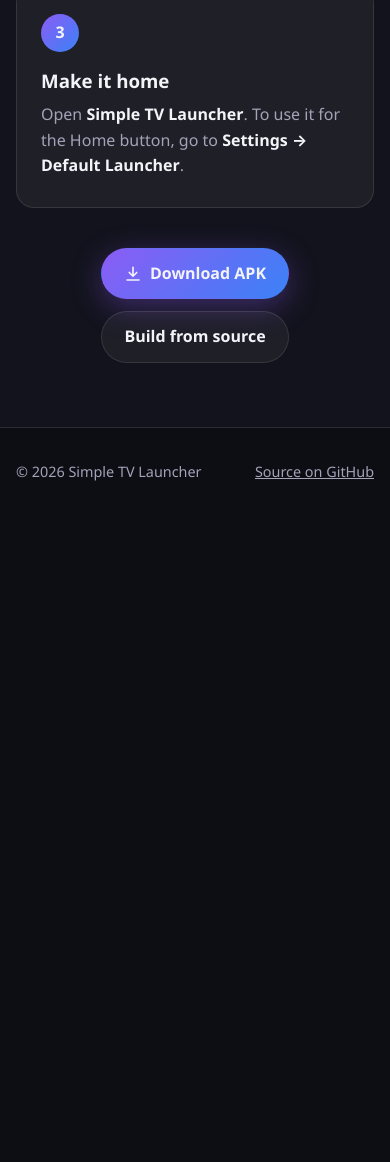
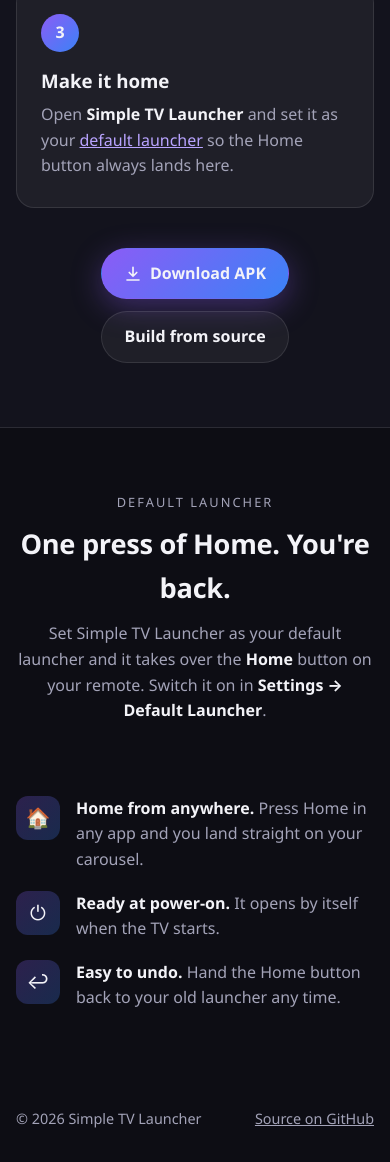
Before and after one commit to mdev64/simple-tv-launcher, a plain HTML site: page index.html in a window 390 px wide. Shown: the part 4850-6012 px from the top of the page. Before the commit the page ends 5365 px from the top, so only its background shows below. Drawn offline with Linux system fonts and the light colour scheme.

Commit message:
update web

```diff
--- a/index.html
+++ b/index.html
@@ -24,6 +24,7 @@
         <a href="#screens">Screens</a>
         <a href="#remote">Remote</a>
         <a href="#install">Install</a>
+        <a href="#home-button">Home button</a>
       </nav>
       <a class="btn btn-small" href="https://github.com/mdev64/simple-tv-launcher">GitHub</a>
     </div>
@@ -183,7 +184,7 @@
           <li class="reveal">
             <span class="step-n">1</span>
             <h3>Download</h3>
-            <p>Get <code>release-signed.apk</code> from the
+            <p>Get <code>simple-tv-launcher-vX.X.X.apk</code> from the
               <a href="https://github.com/mdev64/simple-tv-launcher/releases/latest">latest release</a>.</p>
           </li>
           <li class="reveal">
@@ -194,8 +195,8 @@
           <li class="reveal">
             <span class="step-n">3</span>
             <h3>Make it home</h3>
-            <p>Open <strong>Simple TV Launcher</strong>. To use it for the Home button, go to
-              <strong>Settings → Default Launcher</strong>.</p>
+            <p>Open <strong>Simple TV Launcher</strong> and set it as your
+              <a href="#home-button">default launcher</a> so the Home button always lands here.</p>
           </li>
         </ol>
         <div class="cta center">
@@ -205,6 +206,27 @@
           </a>
           <a class="btn" href="https://github.com/mdev64/simple-tv-launcher/blob/main/doc/BUILD.md">Build from source</a>
         </div>
+      </div>
+    </section>
+
+    <section class="section" id="home-button">
+      <div class="wrap home-grid">
+        <div>
+          <p class="eyebrow left">Default launcher</p>
+          <h2 class="section-title left">One press of Home. <br>You're back.</h2>
+          <p class="section-sub left">Set Simple TV Launcher as your default launcher and it takes over
+            the <strong>Home</strong> button on your remote. Switch it on in
+            <strong>Settings → Default Launcher</strong>.</p>
+        </div>
+        <ul class="perks">
+          <li><span class="perk-icon" aria-hidden="true">🏠</span>
+            <span><strong>Home from anywhere.</strong> Press Home in any app and you land straight on
+              your carousel.</span></li>
+          <li><span class="perk-icon" aria-hidden="true">⏻</span>
+            <span><strong>Ready at power-on.</strong> It opens by itself when the TV starts.</span></li>
+          <li><span class="perk-icon" aria-hidden="true">↩</span>
+            <span><strong>Easy to undo.</strong> Hand the Home button back to your old launcher any time.</span></li>
+        </ul>
       </div>
     </section>
   </main>
--- a/style.css
+++ b/style.css
@@ -214,6 +214,19 @@ h1 {
 .steps p { margin: 0; color: var(--muted); }
 .steps strong { color: var(--text); }
 
+/* Home button / default launcher */
+.home-grid { display: grid; grid-template-columns: 1fr 1fr; gap: 56px; align-items: center; }
+.eyebrow.left { margin-bottom: 10px; }
+.section-sub strong { color: var(--text); }
+.perks { list-style: none; padding: 0; margin: 0; display: grid; gap: 18px; }
+.perks li { display: flex; gap: 16px; align-items: flex-start; color: var(--muted); }
+.perks strong { color: var(--text); }
+.perk-icon {
+  flex: none; width: 44px; height: 44px; display: grid; place-items: center;
+  font-size: 1.25rem; border-radius: 12px; color: var(--text);
+  background: linear-gradient(135deg, rgba(139, 92, 246, 0.25), rgba(59, 130, 246, 0.25));
+}
+
 /* Footer */
 .footer { padding: 32px 0; color: var(--muted); font-size: 0.9rem; }
 .footer-inner { display: flex; justify-content: space-between; gap: 16px; flex-wrap: wrap; }
@@ -257,6 +270,8 @@ h1 {
   .remote { display: none; }
   .left { text-align: center; }
   .steps { grid-template-columns: 1fr; }
+  .home-grid { grid-template-columns: 1fr; gap: 32px; }
+  .home-grid .section-title br { display: none; }
 }
 @media (max-width: 640px) {
   .nav-links { display: none; }
```
